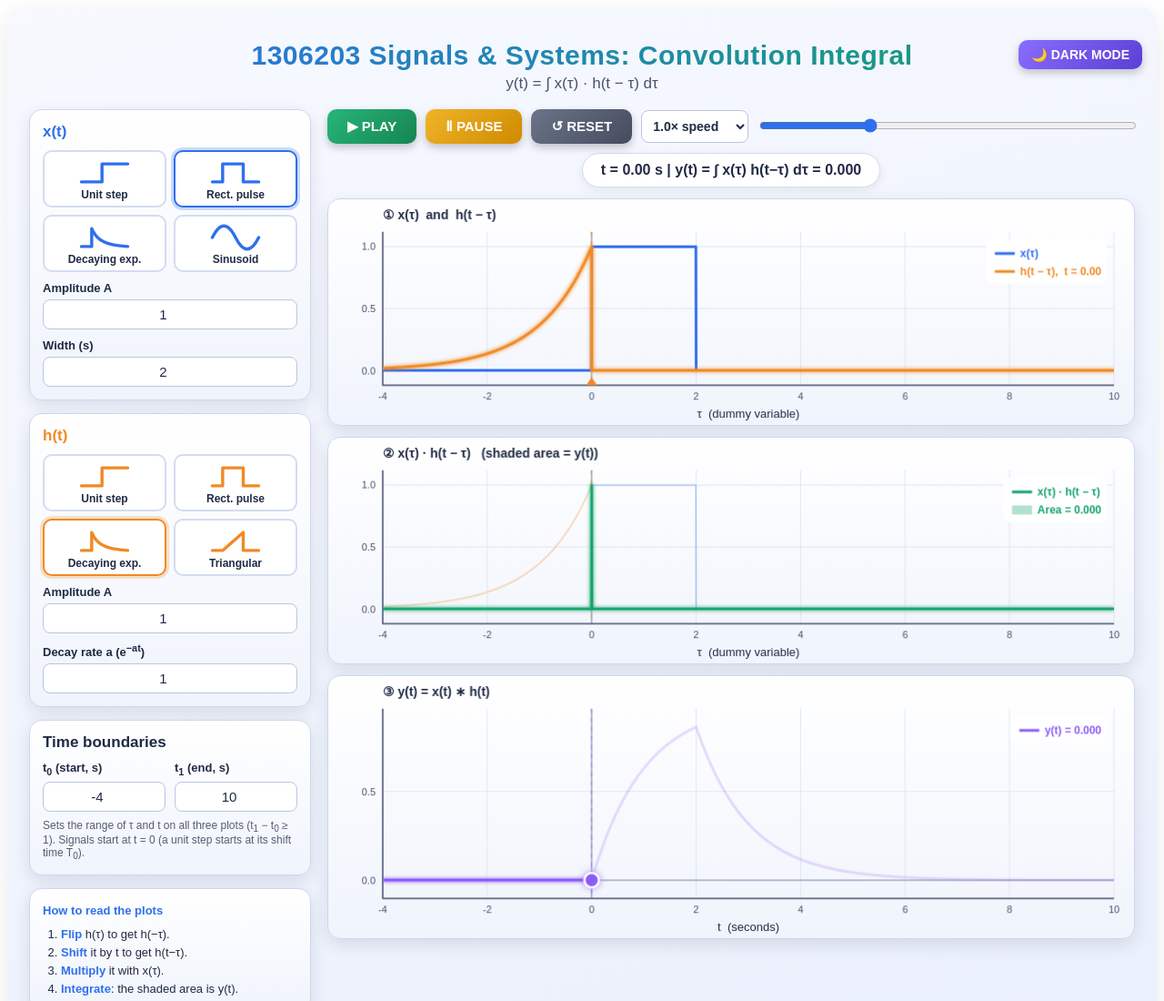
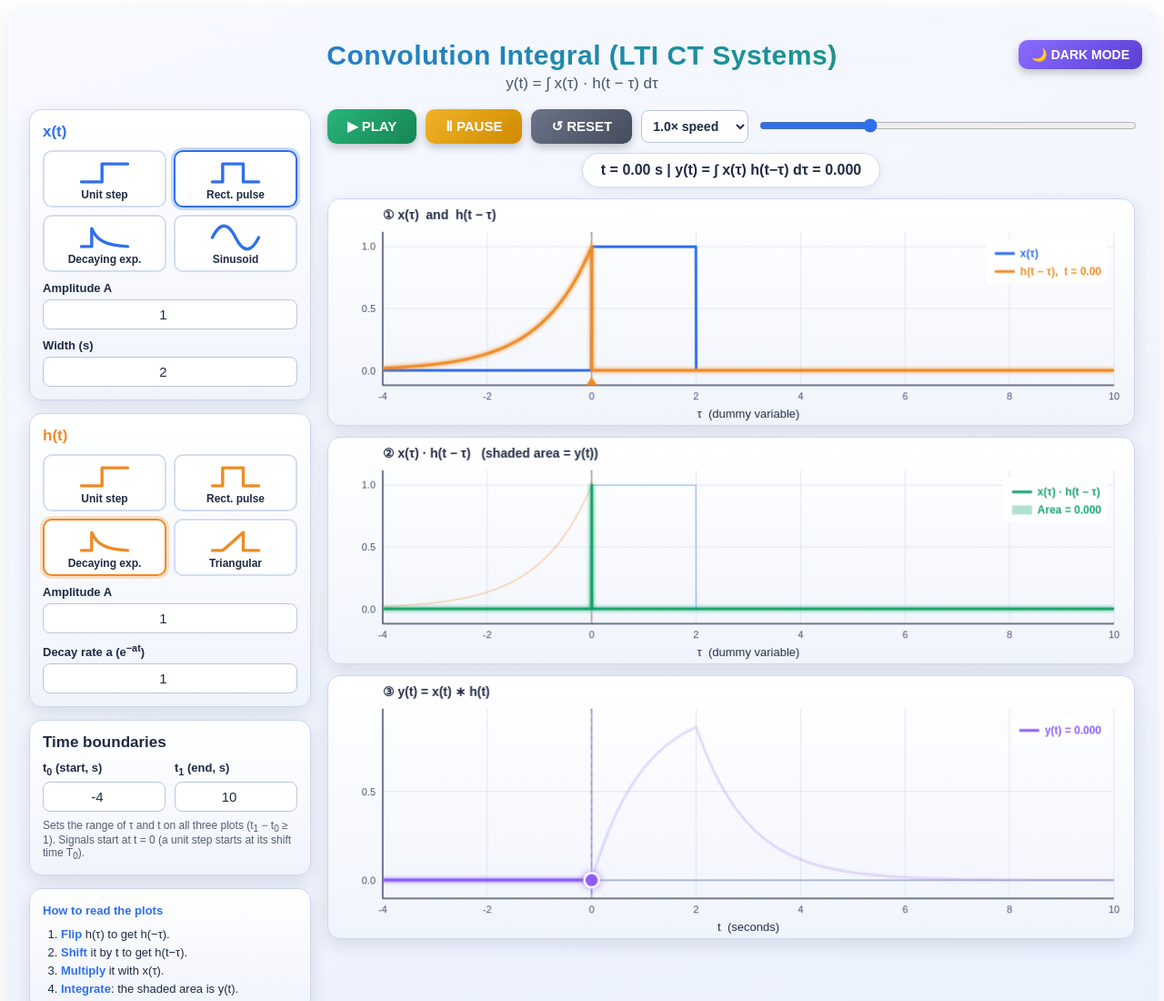
Before and after one commit to suparerkJt/1306203SS-Convolution, a plain HTML site: page apps/convolution-integral.html in a window 1280 px wide. Shown: the top 1100 px of the page at 91% size. Drawn offline with Linux system fonts and the light colour scheme.

Commit message:
Update convolution-integral.html

```diff
--- a/apps/convolution-integral.html
+++ b/apps/convolution-integral.html
@@ -3,7 +3,7 @@
 <head>
 <meta charset="utf-8">
 <meta name="viewport" content="width=device-width, initial-scale=1">
-<title>1306203 – Convolution Integral</title>
+<title>1306203 Signals & &amp; Systems | LTI Systems</title>
 <style>
 html,body{margin:0;padding:0;background:transparent;}
 body{padding:8px;}
@@ -285,7 +285,7 @@ body{padding:8px;}
 
 <button class="theme" id="theme">🌙 DARK MODE</button>
 
-<h2>1306203 Signals & Systems: Convolution Integral</h2>
+<h2>Convolution Integral (LTI CT Systems)</h2>
 <div class="subtitle">y(t) = ∫ x(τ) · h(t − τ) dτ</div>
 
 <div class="layout">
```
